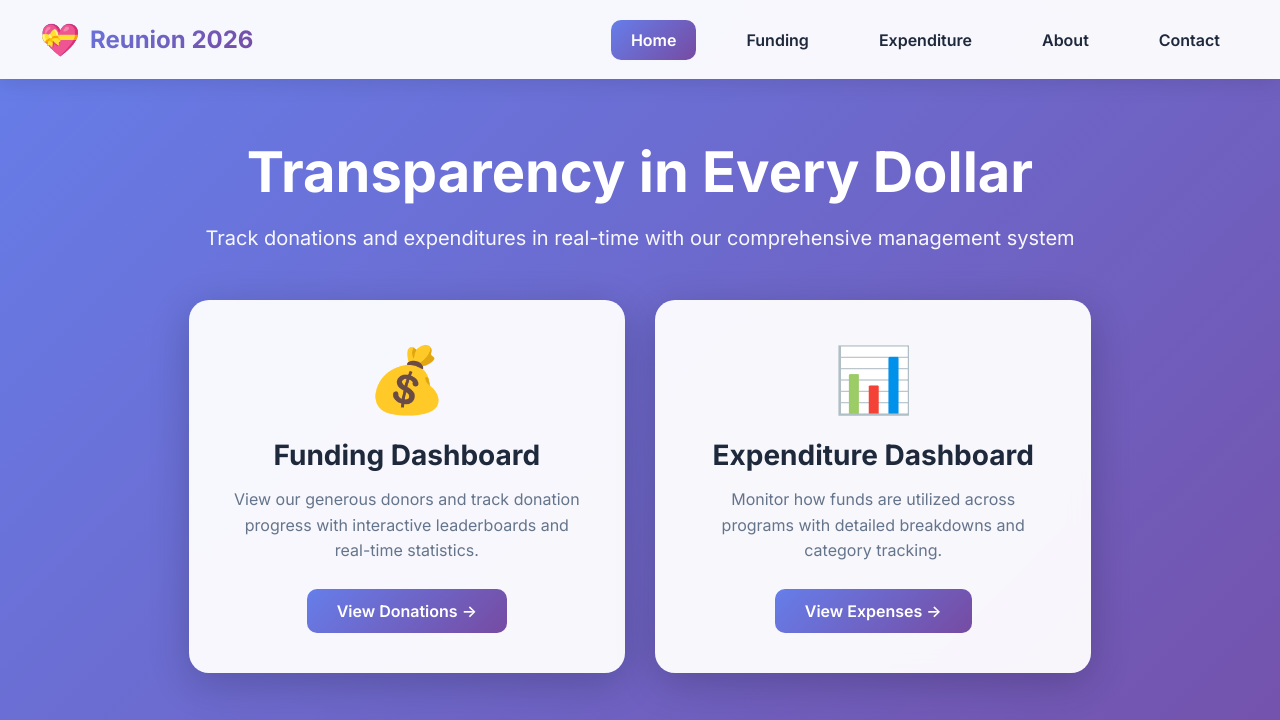
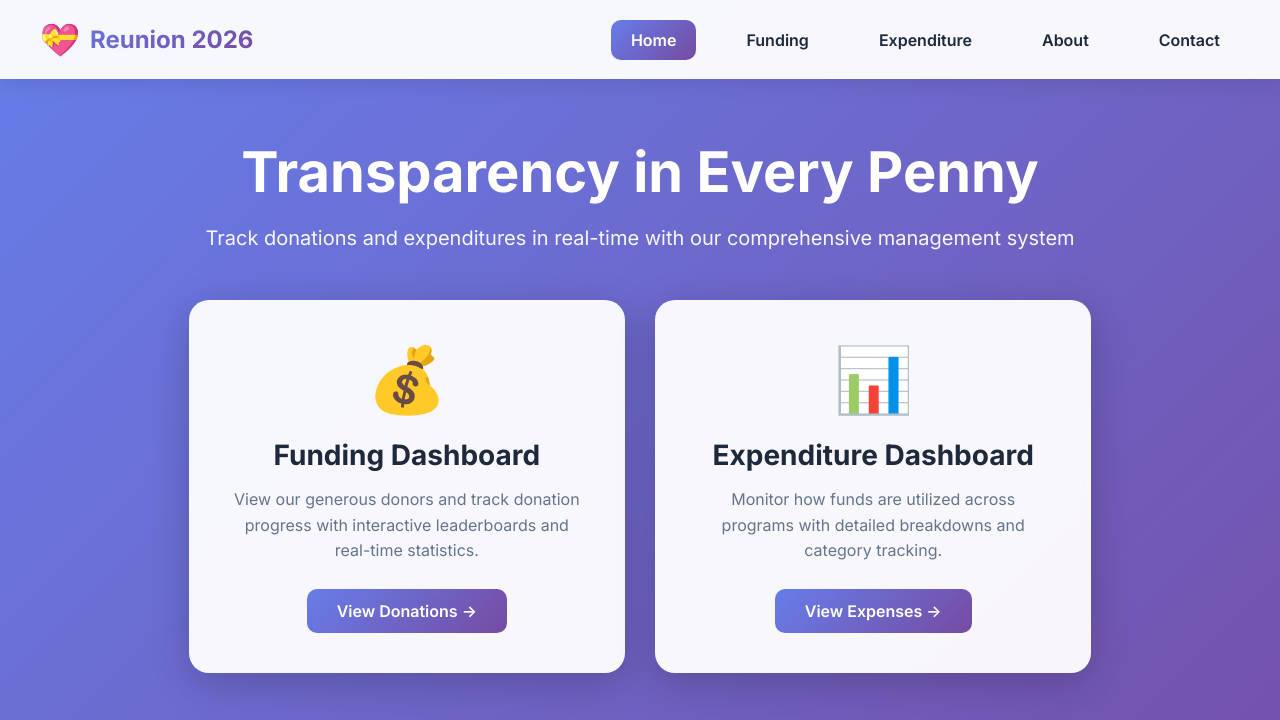
Before and after one commit to Mamunsiraz/Fundraising_Reunion_2026, a plain HTML site: page index.html in a window 1280 px wide. Shown: the top 720 px of the page. Drawn offline with Linux system fonts and the light colour scheme.

Commit message:
Change hero title from 'Dollar' to 'Penny'

```diff
--- a/index.html
+++ b/index.html
@@ -325,7 +325,7 @@
     <!-- Hero Section -->
     <div class="hero">
         <div class="hero-content">
-            <h1 class="hero-title">Transparency in Every Dollar</h1>
+            <h1 class="hero-title">Transparency in Every Penny</h1>
             <p class="hero-subtitle">Track donations and expenditures in real-time with our comprehensive management system</p>
 
             <div class="hero-cards">
```
